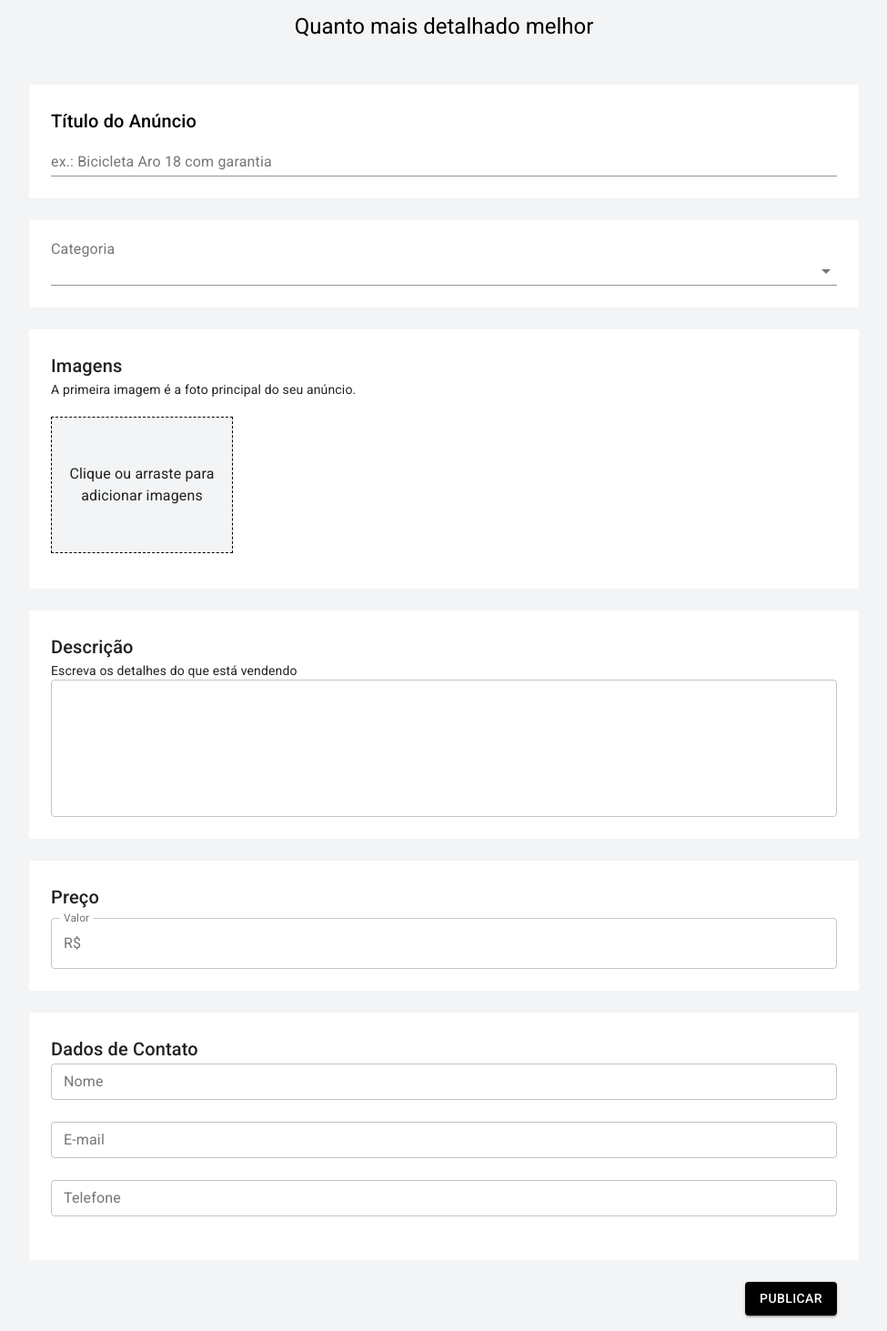
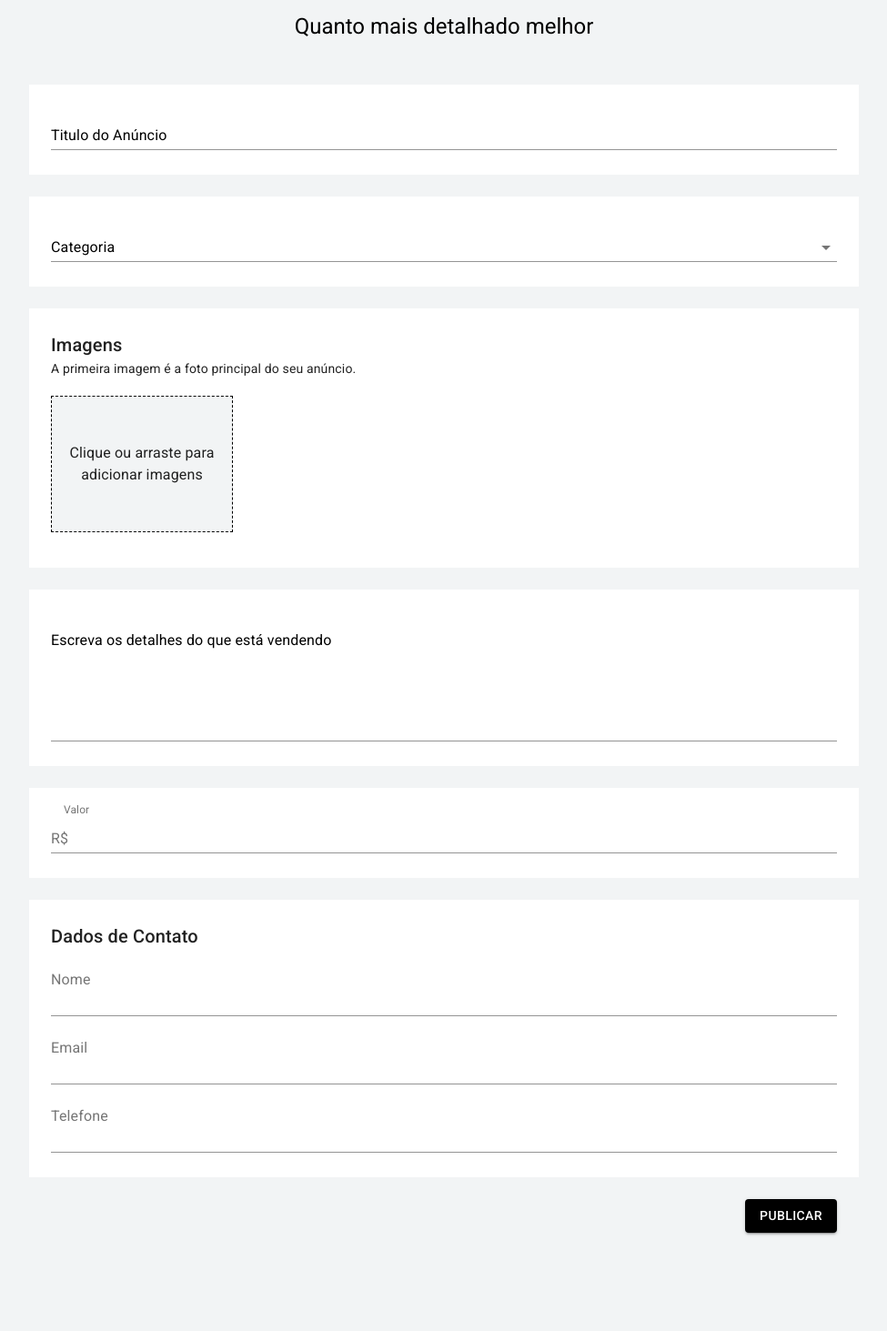
Before and after one commit to DiegoReso/Anunx, a Next.js app: page /user/publish in a window 1280 px wide. Shown: the part 267-1730 px from the top of the page at 91% size, without its empty margins (152-1127 px from the left). Built offline with nearby package versions, Linux system fonts and the light colour scheme.

Commit message:
form validation

```diff
--- a/package.json
+++ b/package.json
@@ -13,10 +13,12 @@
     "@material-ui/icons": "^4.11.3",
     "eslint": "8.42.0",
     "eslint-config-next": "13.4.5",
+    "formik": "2.2.9",
     "next": "12.3.0",
     "react": "17.0.0",
     "react-dom": "17.0.0",
     "react-dropzone": "11.3.4",
-    "react-material-ui-carousel": "2.2.7"
+    "react-material-ui-carousel": "2.2.7",
+    "yup": "0.32.9"
   }
 }
--- a/pages/user/publish.js
+++ b/pages/user/publish.js
@@ -11,15 +11,50 @@ import {
   FormControl,
   OutlinedInput,
   InputAdornment,
+  FormHelperText,
+  Input,
+
  } from '@material-ui/core'
 
 import { makeStyles } from '@material-ui/core'
 import { DeleteForever } from '@material-ui/icons'
 import { useDropzone } from 'react-dropzone'
 import { useState } from 'react'
-
+import { Formik } from 'formik'
+import * as yup from 'yup'
 import TemplateDefault from '../../src/templates/Default'
 
+
+
+const validationSchema = yup.object().shape({
+  title: yup.string()
+    .min(6, 'Escreva um título maior')
+    .max(100,'Título muito grande')
+    .required('Campo Obrigatório'),
+
+  category: yup.string().required('Campo Obrigatório'),
+
+  description: yup.string()
+    .min(50, 'Escreva uma descrição com min 50 caracteres')
+    .required('Campo Obrigatório'),
+
+  price: yup.number()
+    .required('Campo Obrigatório'),
+
+  name: yup.string()
+    .required('Campo Obrigatório'),
+
+  email: yup.string()
+    .email('Digite um email válido')
+    .required('Campo Obrigatório'),
+
+  phone: yup.number()
+    .required('Campo Obrigatório'),
+
+  files: yup.array()
+    .min(1, 'Envie pelo menos uma foto')
+    .required('Obrigatório')
+})
 
 
 const useStyles = makeStyles((theme)=>({
@@ -91,6 +126,10 @@ const useStyles = makeStyles((theme)=>({
       alignItems:'center',
       textAlign:'center'
     },
+  },
+  inputLabel:{
+    fontWeight: 400,
+    color: theme.palette.primary.main
   }
 }))
 
@@ -126,6 +165,28 @@ const Publish = () =>{
 
   return(
     <TemplateDefault>
+      <Formik
+        initialValues={{
+          title: '',
+
+        }}
+
+        validationSchema={validationSchema}
+        onSubmit={(values)=> {
+          console.log('ok enviou', values)
+        }}
+      >
+        {
+          ({
+            values,
+            errors,
+            touched,
+            handleChange,
+            handleSubmit,
+          })=>{
+
+            return(
+      <form onSubmit={handleSubmit}>
         <Container maxWidth="sm" className={classes.container}>
         <Typography component='h1' variant="h2" align='center' color="primary">
           Publicar Anúncio
@@ -137,14 +198,21 @@ const Publish = () =>{
 
       <Container maxWidth="md" className={classes.boxContainer}>
         <Box className={classes.box}>
-          <Typography component="h6" variant="h6" color="primary">
-            Título do Anúncio
-          </Typography>
-          <TextField
+
+          <FormControl fullWidth error={errors.title && touched.title}>
+            <InputLabel  className={classes.inputLabel}>Titulo do Anúncio</InputLabel>
+            <Input
+              error={errors.title && touched.title}
+              name='title'
+              value={values.title}
+              onChange={handleChange}
               label="ex.: Bicicleta Aro 18 com garantia"
               size='small'
-            fullWidth
             />
+            <FormHelperText>
+              {errors.title}
+            </FormHelperText>
+          </FormControl>
         </Box>
       </Container>
 
@@ -155,9 +223,12 @@ const Publish = () =>{
         variant="standard"
         >
         <Box className={classes.box}>
-          <InputLabel>Categoria</InputLabel>
+          <FormControl error={errors.category} fullWidth>
+          <InputLabel className={classes.inputLabel}>Categoria</InputLabel>
             <Select
               name="category"
+              value={values.category}
+              onChange={handleChange}
               fullWidth
 
             >
@@ -165,13 +236,13 @@ const Publish = () =>{
               <MenuItem value="Bebe e Criança">Bebe e Criança</MenuItem>
               <MenuItem value="Agricultura">Agricultura</MenuItem>
               <MenuItem value="Moda">Moda</MenuItem>
-            <MenuItem value="Carros, Motos e Barcos ">Carros, Motos e Barcos</MenuItem>
+              <MenuItem value="Carros, Motos e Barcos">Carros, Motos e Barcos</MenuItem>
               <MenuItem value="Serviços">Serviços</MenuItem>
               <MenuItem value="Lazer">Lazer</MenuItem>
               <MenuItem value="Animais">Animais</MenuItem>
               <MenuItem value="Moveis, Casa e Jardim">Moveis, Casa e Jardim</MenuItem>
               <MenuItem value="Imóveis">Imóveis</MenuItem>
-            <MenuItem value="Equipamentos e ferramentas ">Equipamentos e ferramentas</MenuItem>
+              <MenuItem value="Equipamentos e ferramentas">Equipamentos e ferramentas</MenuItem>
               <MenuItem value="Celulares e Tablets">Celulares e Tablets</MenuItem>
               <MenuItem value="Esporte">Esporte</MenuItem>
               <MenuItem value="Tecnologia">Tecnologia</MenuItem>
@@ -179,6 +250,10 @@ const Publish = () =>{
               <MenuItem value="Outros">Outros</MenuItem>
 
             </Select>
+            <FormHelperText>
+              {errors.category}
+            </FormHelperText>
+          </FormControl>
         </Box>
       </Container>
 
@@ -235,34 +310,38 @@ const Publish = () =>{
 
       <Container maxWidth="md" className={classes.boxContainer}>
         <Box className={classes.box}>
-          <Typography component="h6" variant="h6" color="textPrimary">
-            Descrição
-          </Typography>
-          <Typography component="div" variant="body2" color="textPrimary">
-            Escreva os detalhes do que está vendendo
-          </Typography>
-
-          <TextField
+          <FormControl fullWidth error={errors.description}>
+            <InputLabel className={classes.inputLabel}>Escreva os detalhes do que está vendendo</InputLabel>
+            <Input
+              name="description"
               multiline
               rows={6}
+              onChange={handleChange}
               variant='outlined'
               fullWidth
             />
+            <FormHelperText>
+              {errors.description}
+            </FormHelperText>
+          </FormControl>
         </Box>
       </Container>
 
       <Container maxWidth="md" className={classes.boxContainer}>
         <Box className={classes.box}>
-          <Typography component="h6" variant="h6" color="textPrimary" gutterBottom>
-            Preço
-          </Typography>
-          <FormControl fullWidth variant='outlined'>
+
+          <FormControl fullWidth variant='outlined' error={errors.price}>
             <InputLabel>Valor</InputLabel>
-            <OutlinedInput
-              onChange={()=>{}}
+            <Input
+              onChange={handleChange}
               startAdornment={<InputAdornment position='start'>R$</InputAdornment>}
               labelWidth={40}
+              name="price"
+              value={values.price}
               />
+            <FormHelperText>
+              {errors.price}
+            </FormHelperText>
           </FormControl>
         </Box>
       </Container>
@@ -272,35 +351,58 @@ const Publish = () =>{
           <Typography component="h6" variant="h6" color="textPrimary">
             Dados de Contato
           </Typography>
-
-          <TextField
+          <FormControl fullWidth error={errors.name}>
+          <InputLabel>Nome</InputLabel>
+            <Input
+              name="name"
+              onChange={handleChange}
+              value={values.name}
               className={classes.textField}
-            label="Nome"
               variant='outlined'
               size='small'
               fullWidth
             />
+            <FormHelperText>
+              {errors.name}
+            </FormHelperText>
+          </FormControl>
 
-          <TextField
+          <FormControl fullWidth error={errors.email}>
+          <InputLabel>Email</InputLabel>
+            <Input
+              name="email"
+              onChange={handleChange}
+              value={values.email}
               className={classes.textField}
-            label="E-mail"
               variant='outlined'
               size='small'
               fullWidth
             />
+            <FormHelperText>
+              {errors.email}
+            </FormHelperText>
+          </FormControl>
 
-          <TextField
+          <FormControl fullWidth error={errors.phone}>
+          <InputLabel>Telefone</InputLabel>
+            <Input
+              name="phone"
+              onChange={handleChange}
+              value={values.phone}
               className={classes.textField}
-            label="Telefone"
               variant='outlined'
               size='small'
               fullWidth
             />
+            <FormHelperText>
+              {errors.phone}
+            </FormHelperText>
+          </FormControl>
         </Box>
 
         <Container maxWidth="md" className={classes.buttonForm}>
           <Box textAlign="right">
-            <Button variant='contained' color='primary'>
+            <Button type="submit" variant='contained' color='primary'>
               Publicar
             </Button>
           </Box>
@@ -308,6 +410,13 @@ const Publish = () =>{
 
 
       </Container>
+    </form>
+            )
+          }
+        }
+
+      </Formik>
+
     </TemplateDefault>
   )
 }
```
Also changed, not shown: 1 other file (tests, documents, lock files or other folders). Lines whose indentation alone changed are shown as unchanged.
